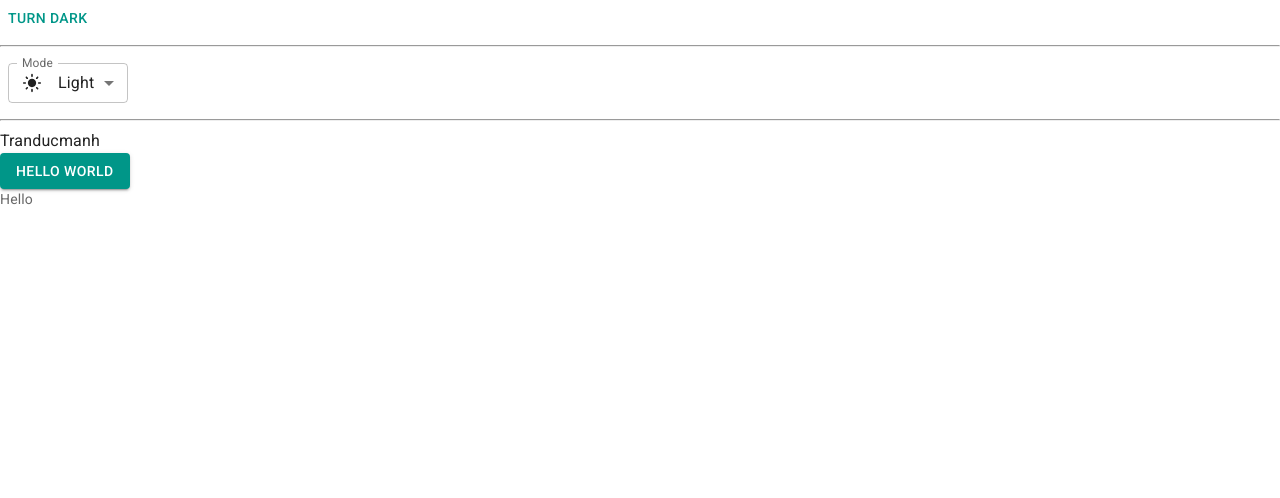
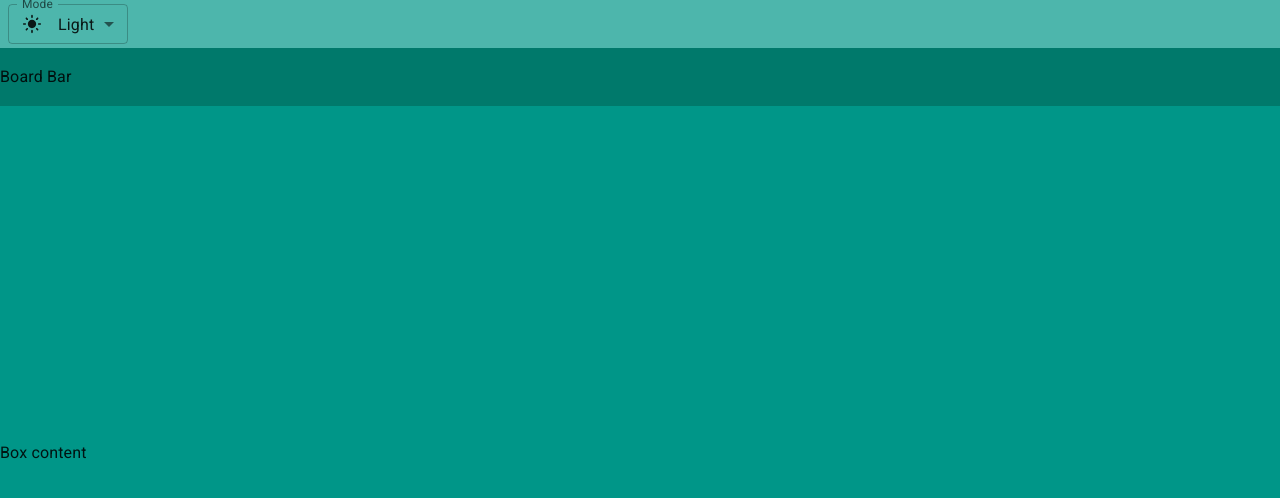
Before and after one commit to Manhkoiii123/trello_web, a React (Vite) app: page / in a window 1280 px wide. Shown: the top 498 px of the page. Built offline with nearby package versions, Linux system fonts and the light colour scheme.

Commit message:
layout basic

```diff
--- a/index.html
+++ b/index.html
@@ -4,7 +4,7 @@
     <meta charset="UTF-8" />
     <link rel="icon" type="image/svg+xml" href="/vite.svg" />
     <meta name="viewport" content="width=device-width, initial-scale=1.0" />
-    <title>Vite + React</title>
+    <title>Trello Manhtd</title>
 
     <link
       href="https://fonts.googleapis.com/css2?family=Roboto:ital,wght@0,300;0,400;0,500;0,700;1,300;1,400;1,500&display=swap"
--- a/src/App.jsx
+++ b/src/App.jsx
@@ -2,13 +2,12 @@
 import MenuItem from "@mui/material/MenuItem";
 import FormControl from "@mui/material/FormControl";
 import Select from "@mui/material/Select";
-import Button from "@mui/material/Button";
-import Typography from "@mui/material/Typography";
 import { useColorScheme } from "@mui/material/styles";
 import LightModeIcon from "@mui/icons-material/LightMode";
 import DarkModeOutLinedIcon from "@mui/icons-material/DarkModeOutLined";
 import SettingsBrightnessIcon from "@mui/icons-material/SettingsBrightness";
-import { Box } from "@mui/system";
+import Container from "@mui/material/Container";
+import Box from "@mui/material/Box";
 
 function ModeSelect() {
   const { mode, setMode } = useColorScheme();
@@ -45,31 +44,45 @@
     </FormControl>
   );
 }
-function ModeToggle() {
-  const { mode, setMode } = useColorScheme();
-  return (
-    <Button
-      onClick={() => {
-        setMode(mode === "light" ? "dark" : "light");
-      }}
-    >
-      {mode === "light" ? "Turn dark" : "Turn light"}
-    </Button>
-  );
-}
+
 function App() {
   return (
-    <>
-      <ModeToggle />
-      <hr />
-      <ModeSelect />
-      <hr />
-      <div>Tranducmanh</div>
-      <Button variant="contained">Hello world</Button>
-      <Typography variant="body2" color="text.secondary">
-        Hello
-      </Typography>
-    </>
+    <Container disableGutters maxWidth={false} sx={{ height: "100vh" }}>
+      <Box
+        sx={{
+          backgroundColor: "primary.light",
+          width: "100%",
+          height: (theme) => theme.trello.appBarHeight,
+          display: "flex",
+          alignItems: "center",
+        }}
+      >
+        <ModeSelect />
+      </Box>
+      <Box
+        sx={{
+          backgroundColor: "primary.dark",
+          width: "100%",
+          height: (theme) => theme.trello.boardBarHeight,
+          display: "flex",
+          alignItems: "center",
+        }}
+      >
+        Board Bar
+      </Box>
+      <Box
+        sx={{
+          backgroundColor: "primary.main",
+          width: "100%",
+          display: "flex",
+          height: (theme) =>
+            `calc(100vh - ${theme.trello.appBarHeight} - ${theme.trello.boardBarHeight})`,
+          alignItems: "center",
+        }}
+      >
+        Box content
+      </Box>
+    </Container>
   );
 }
 
--- a/src/theme.js
+++ b/src/theme.js
@@ -2,6 +2,10 @@
 import { experimental_extendTheme as extendTheme } from "@mui/material/styles";
 
 const theme = extendTheme({
+  trello: {
+    appBarHeight: "48px",
+    boardBarHeight: "58px",
+  },
   colorSchemes: {
     light: {
       palette: {
```
